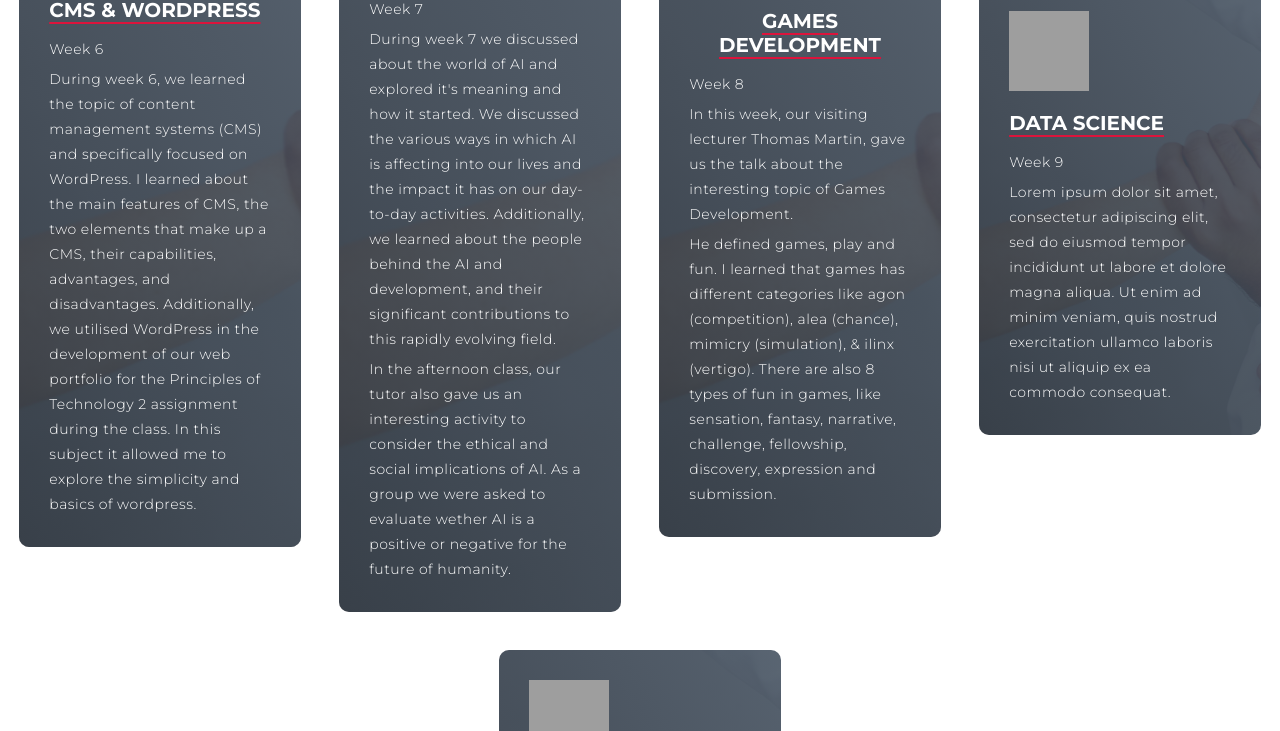
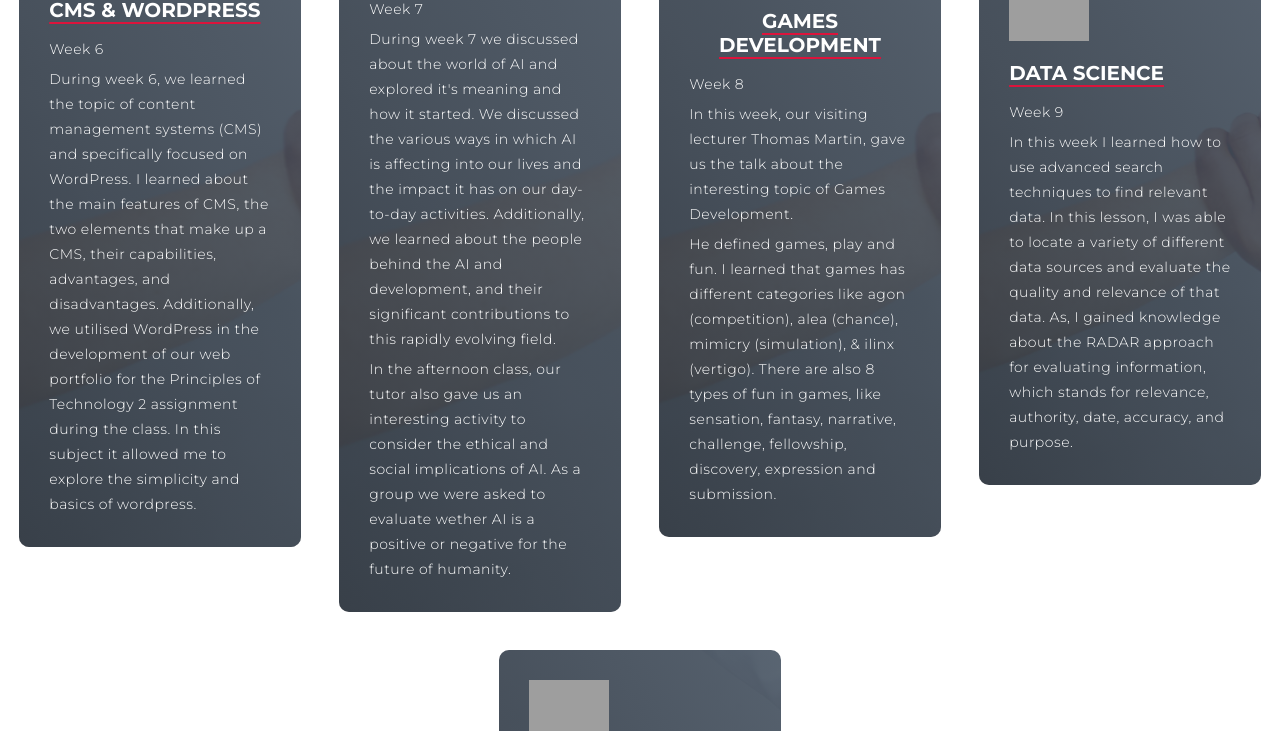
Before and after one commit to dt23aaq/dtoledo-portfolio, a plain HTML site: page index.html in a window 1280 px wide. Shown: the part 3265-3996 px from the top of the page. Drawn offline with Linux system fonts and the light colour scheme; grey boxes are pictures that could not be loaded; files whose address does not match are found by name.

Commit message:
added Data Science blog entry

```diff
--- a/index.html
+++ b/index.html
@@ -146,7 +146,7 @@
           <div class="icon"><img src="https://img.icons8.com/external-flaticons-flat-flat-icons/64/null/external-big-data-big-data-flaticons-flat-flat-icons.png"/></div>
           <h2>Data Science</h2>
           <p>Week 9</p>
-          <p>Lorem ipsum dolor sit amet, consectetur adipiscing elit, sed do eiusmod tempor incididunt ut labore et dolore magna aliqua. Ut enim ad minim veniam, quis nostrud exercitation ullamco laboris nisi ut aliquip ex ea commodo consequat.</p>
+          <p>In this week I learned how to use advanced search techniques to find relevant data. In this lesson, I was able to locate a variety of different data sources and evaluate the quality and relevance of that data. As, I gained knowledge about the RADAR approach for evaluating information, which stands for relevance, authority, date, accuracy, and purpose.</p>
         </div>
         <div class="journey--item">
           <div class="icon"><img src="https://img.icons8.com/external-sapphire-kerismaker/48/null/external-UX-user-experience-sapphire-kerismaker.png"/></div>
```
